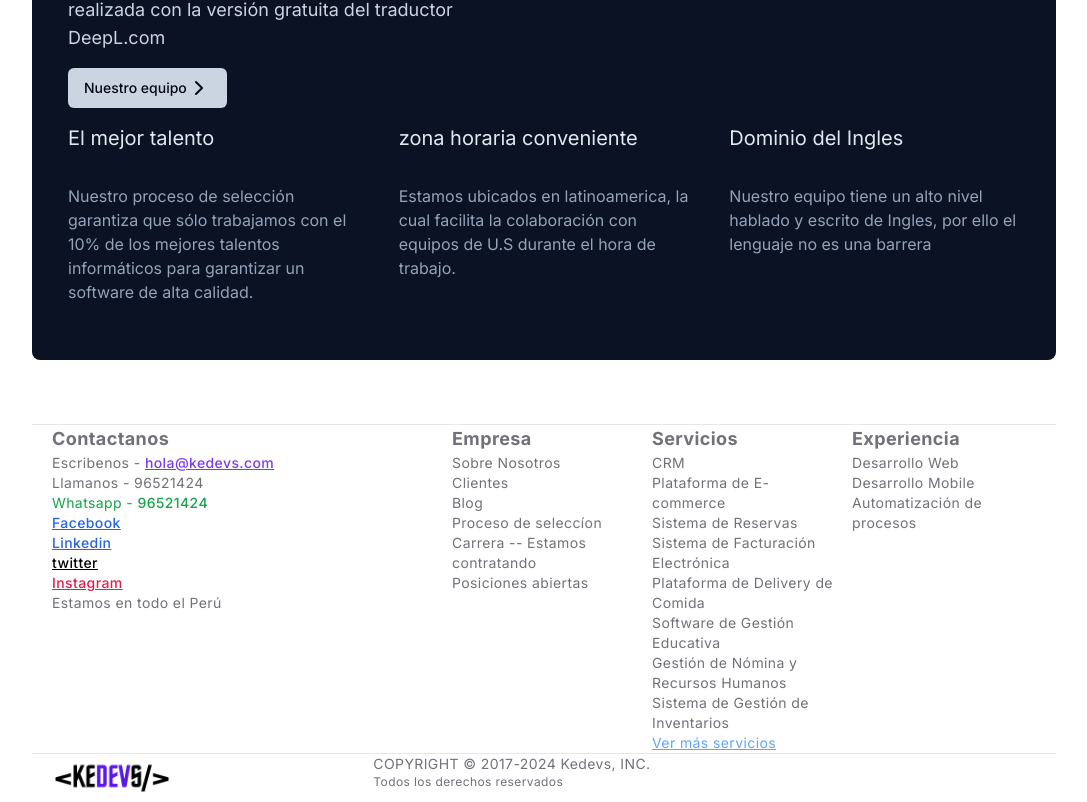
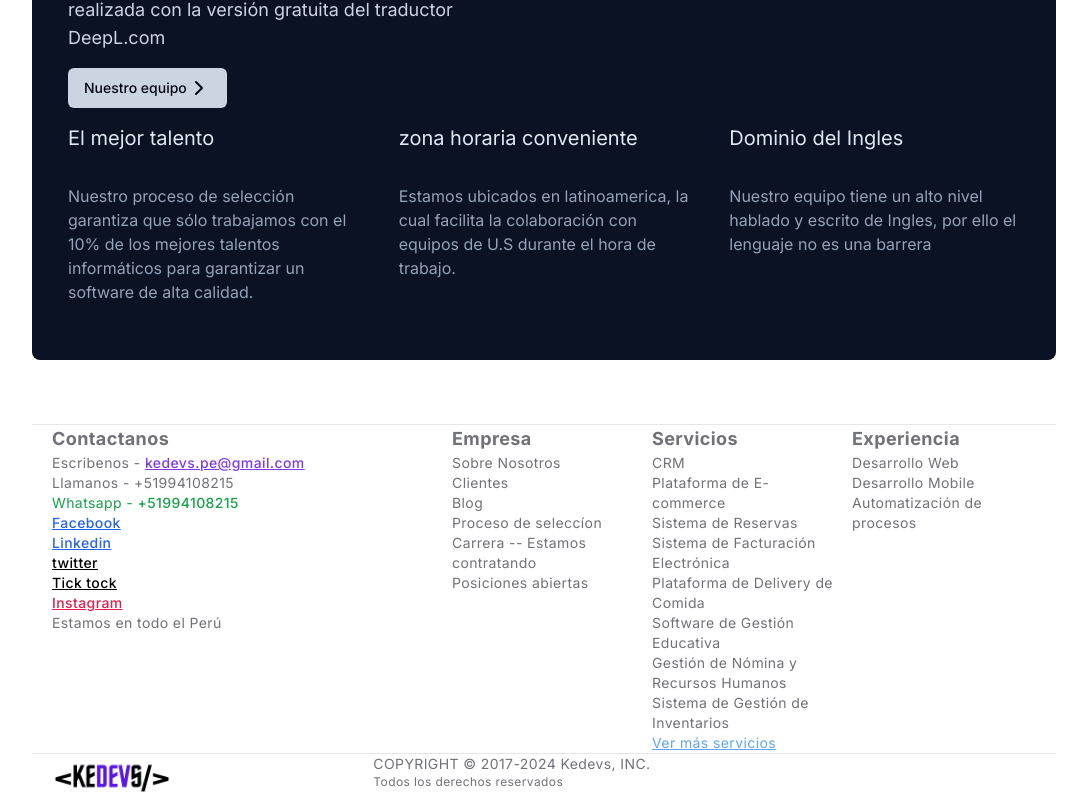
Before and after one commit to gamlerd13/kedevsgl, a Next.js app: page / in a window 1280 px wide. Shown: the part 868-1670 px from the top of the page, without its empty margins (96-1183 px from the left). Built offline with nearby package versions, Linux system fonts and the light colour scheme.

Commit message:
feat: add 404 page

```diff
--- a/src/app/ValueCompany.tsx
+++ b/src/app/ValueCompany.tsx
@@ -10,7 +10,7 @@ import { DiDjango } from "react-icons/di";
 
 function ValueCompany() {
   return (
-    <main className="md:mx-32 px-5 py-10 bg-[#0a1224] rounded-lg">
+    <main className="mx-2 md:mx-32 px-5 py-10 bg-[#0a1224] rounded-lg">
       <div className="grid grid-cols-2">
         <div className="col-span-2 lg:col-span-1">
           <h1 className="p-4 text-2xl font-medium text-slate-200">
--- a/src/app/about/page.tsx
+++ b/src/app/about/page.tsx
@@ -1,7 +1,22 @@
 import React from "react";
+import NavBar from "@/app/components/common/NavBar";
+import Footer from "@/app/components/common/Footer";
 
 function page() {
-  return <div>page</div>;
+  return (
+    <div>
+      <NavBar />
+      <main className={`pt-20`}>
+        <div className="px-16 pt-10 md:pt-32">
+          <h1 className="text-4xl text-rose-600">
+            Ops!!!, vista en construcción
+          </h1>
+        </div>
+      </main>
+
+      <Footer />
+    </div>
+  );
 }
 
 export default page;
--- a/src/app/components/common/Footer.tsx
+++ b/src/app/components/common/Footer.tsx
@@ -3,6 +3,8 @@
 import React from "react";
 import LogoHorizontal from "./LogoHorizontal";
 import services from "@/app/components/common/servicesData.json";
+import { KEDEVS_PHONE_NUMBER } from "@/utils/whatsappUtils";
+
 function Footer() {
   return (
     <footer className="pt-16 lg:mx-32 mx-5 text-zinc-500 tracking-wide leading-loose">
@@ -14,15 +16,19 @@ function Footer() {
             <ul>
               <li>
                 Escribenos -{" "}
-                <a className="font-medium text-violet-600 underline" href="#">
-                  hola@kedevs.com
+                <a
+                  className="font-medium text-violet-600 underline"
+                  href="/contact"
+                >
+                  kedevs.pe@gmail.com
                 </a>
               </li>
               <li>
-                Llamanos - <span>96521424</span>
+                Llamanos - <span>{KEDEVS_PHONE_NUMBER}</span>
               </li>
               <li className="text-green-600">
-                Whatsapp - <span className="font-medium">96521424</span>
+                Whatsapp -{" "}
+                <span className="font-medium">{KEDEVS_PHONE_NUMBER}</span>
               </li>
               <li>
                 <a href="#" className="text-blue-600 font-medium underline">
@@ -40,6 +46,15 @@ function Footer() {
                 </a>
               </li>
               <li>
+                <a
+                  href="https://www.tiktok.com/@kedevss"
+                  target="_blank"
+                  className="text-black font-medium underline"
+                >
+                  Tick tock
+                </a>
+              </li>
+              <li>
                 <a href="#" className="text-rose-600 font-medium underline">
                   Instagram
                 </a>
@@ -51,7 +66,7 @@ function Footer() {
             <span className="font-bold text-lg">Empresa</span>
             <ul className="">
               <li>
-                <a href="#">Sobre Nosotros</a>
+                <a href="/">Sobre Nosotros</a>
               </li>
               <li>
                 <a href="#">Clientes</a>
@@ -60,13 +75,13 @@ function Footer() {
                 <a href="#">Blog</a>
               </li>
               <li>
-                <a href="#">Proceso de seleccíon</a>
+                <a href="/hiring">Proceso de seleccíon</a>
               </li>
               <li>
-                <a href="#">Carrera -- Estamos contratando</a>
+                <a href="/hiring">Carrera -- Estamos contratando</a>
               </li>
               <li>
-                <a href="#">Posiciones abiertas</a>
+                <a href="/hiring">Posiciones abiertas</a>
               </li>
             </ul>
           </li>
--- a/src/app/components/common/NavBar.tsx
+++ b/src/app/components/common/NavBar.tsx
@@ -70,7 +70,7 @@ function NavBar() {
                   </li>
                   <div className="sm:col-span-2 col-span-3">
                     <ListItem
-                      href="/about"
+                      href="/"
                       title="About us"
                       className="hover:bg-violet-400"
                     >
--- /dev/null
+++ b/src/app/not-found.tsx
@@ -0,0 +1,21 @@
+import { Button } from "@/components/ui/button";
+import { ChevronRight } from "lucide-react";
+import Link from "next/link";
+
+export default function NotFound() {
+  return (
+    <div className="w-full h-screen flex justify-center items-center">
+      <div className="text-center">
+        <h2 className="font-bold text-lg">Error 404</h2>
+        <p className="p-4">
+          Lo sentimos, pagina no existe. Regresar al menu principal de kedevs
+        </p>
+        <Link href="/" legacyBehavior passHref>
+          <Button>
+            Regresar <ChevronRight />
+          </Button>
+        </Link>
+      </div>
+    </div>
+  );
+}
```
